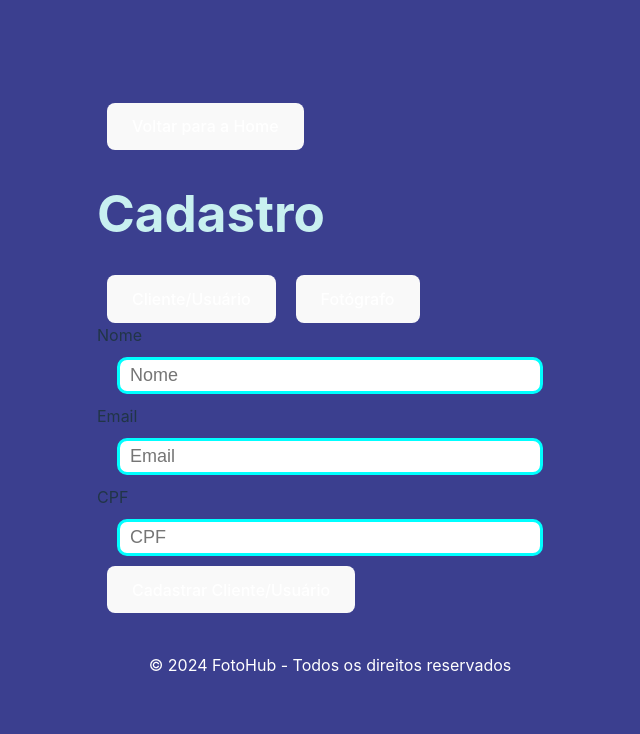
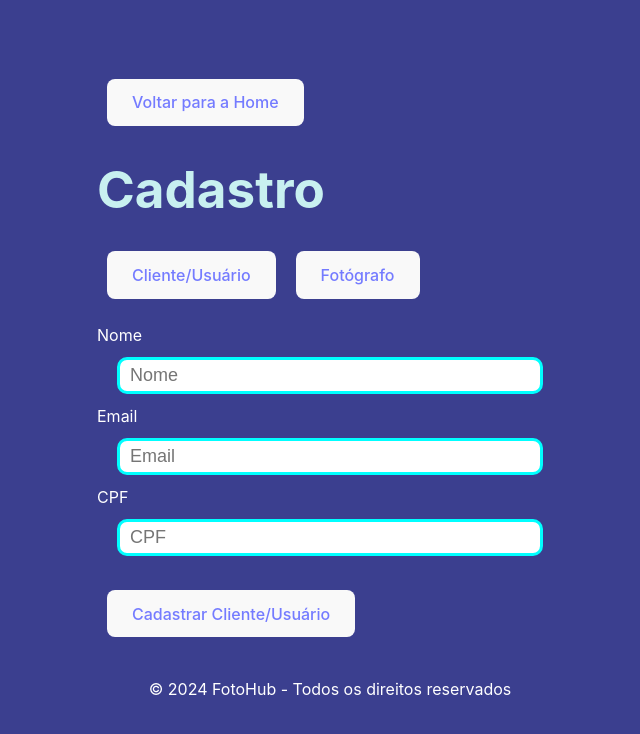
Before and after one commit to GigliarlyM/fotografia-sistema, a React (Vite) app in the folder front-end/: page /signup in a window 1280 px wide. Shown: the top 734 px of the page, without its empty margins (310-950 px from the left). Built offline with nearby package versions, Linux system fonts and the light colour scheme.

Commit message:
Alteração na estrutura e no estilo do site.
adicionada algumas quebras de linha, e uma modificação na cor do texto dos botões.

```diff
--- a/front-end/src/pages/create-photo.jsx
+++ b/front-end/src/pages/create-photo.jsx
@@ -23,6 +23,7 @@ export default function CreatePhoto() {
             <input type="text" placeholder="Título da foto" value={title} onChange={e => setTitle(e.target.value)} />
             <input type="number" placeholder="10.00" value={price} onChange={e => setPrice(e.target.value)} />
             <input type="url" placeholder="http://www.google.com" value={link} onChange={e => setLink(e.target.value)} />
+            <br />
             <button type="submit" onClick={handleSubmit}>Enviar</button>
             <footer className="footer"> &copy; 2024 FotoHub - Todos os direitos reservados</footer>
         </div>
--- a/front-end/src/pages/login-client.jsx
+++ b/front-end/src/pages/login-client.jsx
@@ -39,6 +39,7 @@ export default function LoginClient() {
             <h1>Login Cliente</h1>
             <input type="text" required placeholder="Apelido" value={apelido} onChange={e => setApelido(e.target.value)} />
             <input type="email" required placeholder="Email" value={email} onChange={e => setEmail(e.target.value)} />
+            <br />
             <button onClick={handleSubmit}>Entrar</button>
             <footer className="footer"> &copy; 2024 FotoHub - Todos os direitos reservados</footer>
         </div>
--- a/front-end/src/pages/login-photographer.jsx
+++ b/front-end/src/pages/login-photographer.jsx
@@ -37,6 +37,7 @@ export default function LoginPhotographer() {
             <h1>Login Fotográfo</h1>
             <input type="text" required placeholder="Apelido" value={apelido} onChange={e => setApelido(e.target.value)} />
             <input type="email" required placeholder="Email" value={email} onChange={e => setEmail(e.target.value)} />
+            <br />
             <button onClick={handleSubmit}>Entrar</button>
             <footer className="footer"> &copy; 2024 FotoHub - Todos os direitos reservados</footer>
 
--- a/front-end/src/pages/signup-all.jsx
+++ b/front-end/src/pages/signup-all.jsx
@@ -36,6 +36,7 @@ export default function CadastroGeral() {
             {activeForm === 'cliente' && (
                 <div id="clienteForm" className="form-container active">
                     <form action="/cadastrar_cliente" method="POST">
+                        <br />
                         <label htmlFor="nomeCliente">Nome</label>
                         <input type="text" id="nomeCliente" name="nomeCliente" placeholder="Nome" required />
 
@@ -45,6 +46,7 @@ export default function CadastroGeral() {
                         <label htmlFor="cpfCliente">CPF</label>
                         <input type="text" id="cpfCliente" name="cpfCliente" placeholder="CPF" required />
 
+                        <br />
                         <button type="submit">Cadastrar Cliente/Usuário</button>
                     </form>
                 </div>
@@ -53,6 +55,7 @@ export default function CadastroGeral() {
             {activeForm === 'fotografo' && (
                 <div id="fotografoForm" className="form-container">
                     <form action="/cadastrar_fotografo" method="POST">
+                        <br />
                         <label htmlFor="nomeFotografo">Nome</label>
                         <input type="text" id="nomeFotografo" name="nomeFotografo" placeholder="Nome" required />
 
@@ -68,6 +71,7 @@ export default function CadastroGeral() {
                         <label htmlFor="cpfFotografo">CPF</label>
                         <input type="text" id="cpfFotografo" name="cpfFotografo" placeholder="CPF" required />
 
+                        <br />
                         <button type="submit">Cadastrar Fotógrafo</button>
                     </form>
 
--- a/front-end/src/styles/cards.css
+++ b/front-end/src/styles/cards.css
@@ -3,3 +3,11 @@ cards-perfil{
         color:  #213547;
     }
 }
+
+#clienteForm{
+    color: #ffffff;
+  }
+
+  #fotografoForm{
+    color: #ffffff;
+  }
--- a/front-end/src/styles/index.css
+++ b/front-end/src/styles/index.css
@@ -49,7 +49,7 @@ button {
   font-weight: 500;
   font-family: inherit;
   background-color: black;
-  color: white;
+  color: #747bff;
   cursor: pointer;
   transition: all 0.3s ease;
   margin: 0 10px;
```
Also changed, not shown: 1 other file (tests, documents, lock files or other folders).
